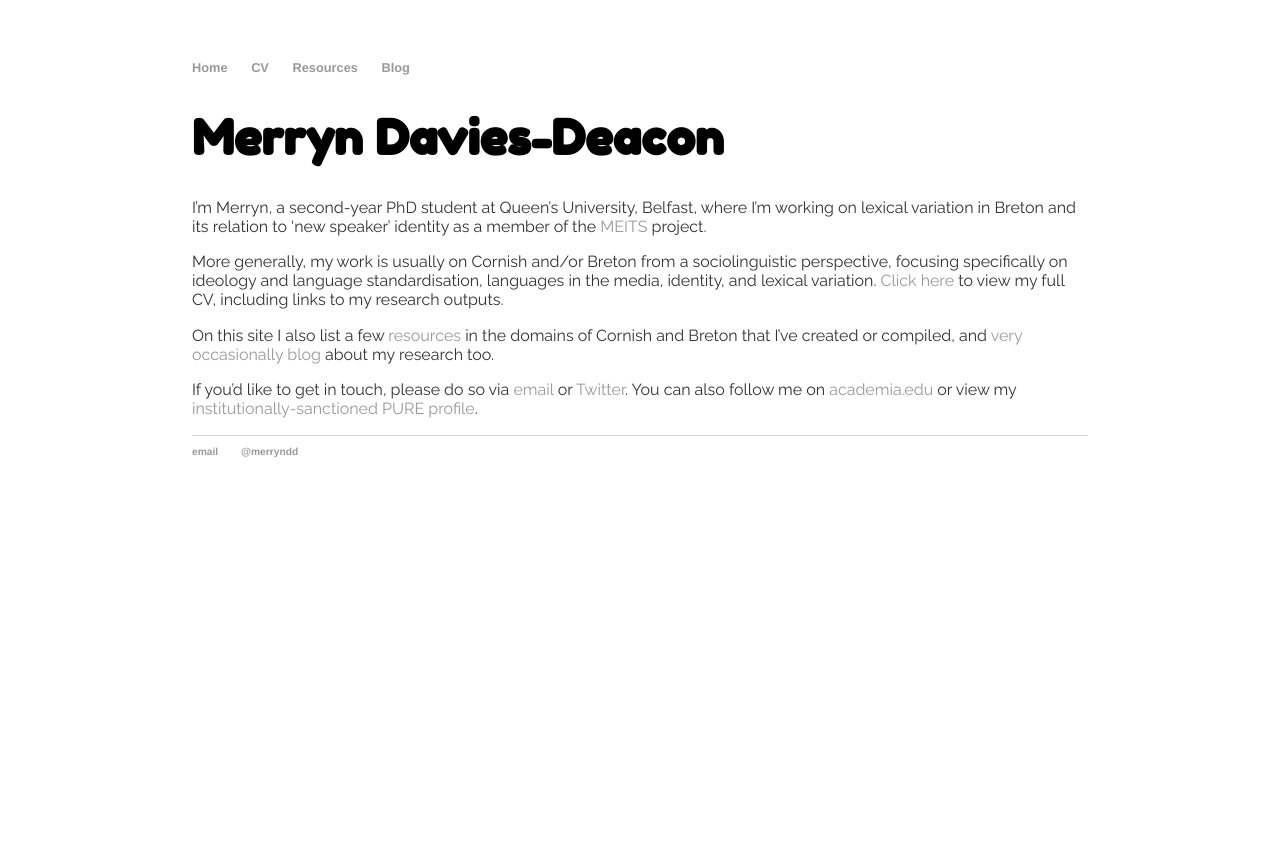
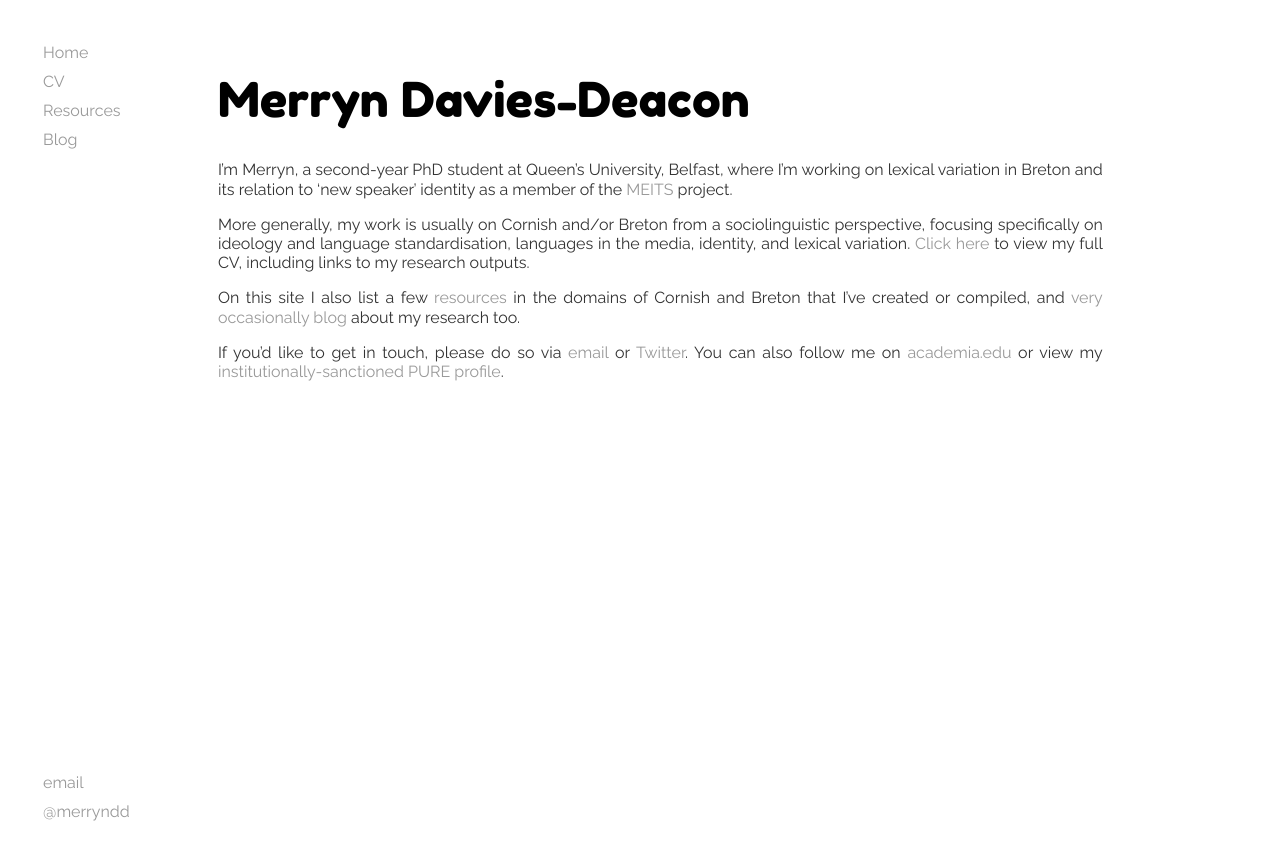
Before and after one commit to merryndd/merryndd.github.io, a Jekyll site: the page built from index.html, in a window 1280 px wide. Shown: the top 860 px of the page. Built offline with Jekyll 4.4.1, drawn with Linux system fonts in a browser that asks for light colours.

Commit message:
Update main.css

```diff
--- a/css/main.css
+++ b/css/main.css
@@ -1,22 +1,4 @@
 body {
-    margin: 60px auto;
-    width: 70%;
-}
-nav ul, footer ul {
-    font-family:'Helvetica', 'Arial', 'Sans-Serif';
-    padding: 0px;
-    list-style: none;
-    font-weight: bold;
-}
-nav ul li, footer ul li {
-    display: inline;
-    margin-right: 20px;
-}
-
-ul {
-    font-size: .8em;
-    line-height: 1.2em;
-    color: #333;
 	font-family: 'Raleway', sans-serif;
     }
 
@@ -24,18 +6,55 @@ a {
     text-decoration: none;
     color: #999;
 }
+
+a:visited {
+	color: #737373;
+    }
+
 a:hover {
     text-decoration: underline;
     }
+nav {
+	position: fixed;
+    width: 200px;
+    height: 82%;
+    overflow: auto;
+}
+nav ul, footer ul {
+	list-style-type: none;
+    margin: 30px;
+    padding: 0;
+}
+nav ul li, footer ul li {
+	padding: 5px;
+}
+
+nav a:hover, footer a:hover {
+    text-decoration: underline;
+    background: #e6e6e6;
+    }
+
+.container {
+	position: relative;
+    left: 200px;
+    width: 70%;
+    padding: 30px 30px 30px 10px;
+    margin: 0;
+}
+
 h1 {
     font-size: 3em;
     font-family: 'Fredoka One', cursive;
+    font-weight: normal;
 }
 h2 {
     font-size: 2em;
     font-family: 'Fredoka One', cursive;
+    font-weight: normal;
     }
+
 p {
+	text-align: justify;
     font-size: 1em;
     line-height: 1.2em;
     color: #333;
@@ -47,16 +66,31 @@ p {
     text-indent: -22px ;
 	}
 
+figure {
+	border: 1px solid black;
+    width: 50%;
+    text-align: center;
+    font-size: smaller;
+    text-indent: 0;
+    margin: auto;
+    padding: 0.5em;
+   }
+
+img {
+    width: 100%;
+   }
+
 footer {
-    border-top: 1px solid #d5d5d5;
-    font-size: .8em;
+	position: fixed;
+    bottom: 0;
+    width: 200px;
+    height: 18%;
    }
 
 ul.posts {
     margin: 20px auto 40px;
     font-size: 1em;
     line-height: 1.2em;
-    font-family: 'Raleway', sans-serif;
 }
 
 ul.posts li {
```
Lines whose indentation alone changed are shown as unchanged.
